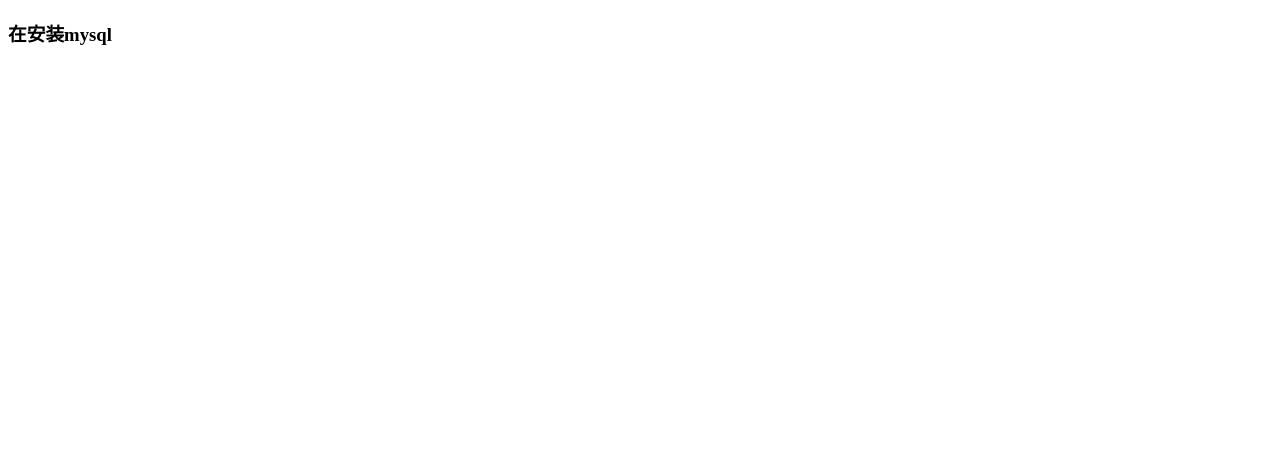
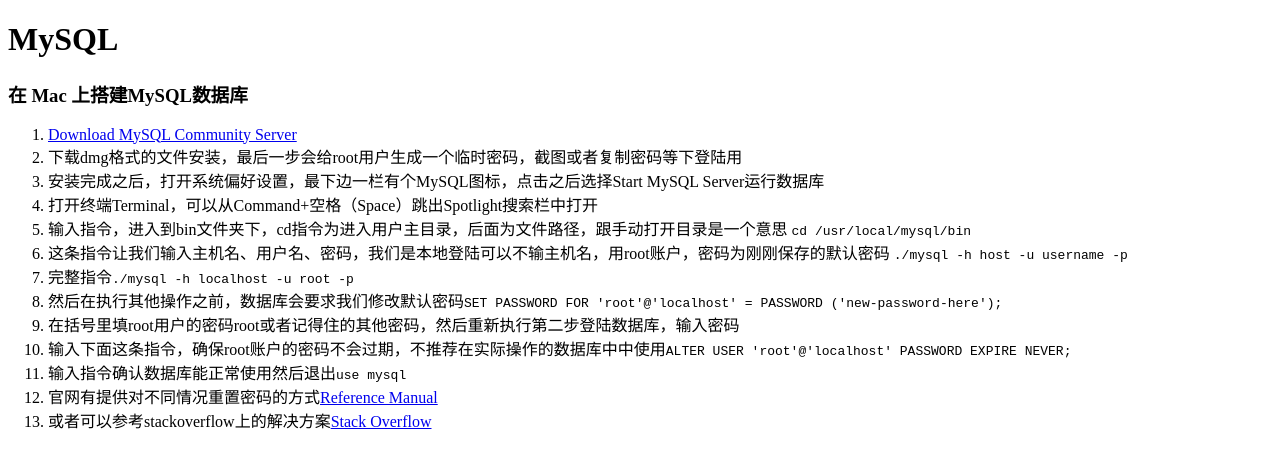
Before and after one commit to UnicornSeven/learning, a plain HTML site: page sql/my-sql.html in a window 1280 px wide. Drawn offline with Linux system fonts and the light colour scheme.

Commit message:
MySQL-1
1、如何在Mac上安装MySQL

```diff
--- a/sql/my-sql.html
+++ b/sql/my-sql.html
@@ -10,8 +10,26 @@
   <div class="header"></div>
   <div class="mainbody">
     <div class="container">
+      <h1>MySQL</h1>
       <div class="content">
-        <h3>在安装mysql</h3>
+        <div class="section">
+          <h3>在 Mac 上搭建MySQL数据库</h3>
+          <ol>
+            <li><a href="https://dev.mysql.com/downloads/mysql/">Download MySQL Community Server</a></li>
+            <li>下载dmg格式的文件安装，最后一步会给root用户生成一个临时密码，截图或者复制密码等下登陆用</li>
+            <li>安装完成之后，打开系统偏好设置，最下边一栏有个MySQL图标，点击之后选择Start MySQL Server运行数据库</li>
+            <li>打开终端Terminal，可以从Command+空格（Space）跳出Spotlight搜索栏中打开</li>
+            <li>输入指令，进入到bin文件夹下，cd指令为进入用户主目录，后面为文件路径，跟手动打开目录是一个意思 <code>cd /usr/local/mysql/bin</code></li>
+            <li>这条指令让我们输入主机名、用户名、密码，我们是本地登陆可以不输主机名，用root账户，密码为刚刚保存的默认密码 <code>./mysql -h host -u username -p</code></li>
+            <li>完整指令<code>./mysql -h localhost -u root -p</code></li>
+            <li>然后在执行其他操作之前，数据库会要求我们修改默认密码<code>SET PASSWORD FOR 'root'@'localhost' = PASSWORD ('new-password-here');</code></li>
+            <li>在括号里填root用户的密码root或者记得住的其他密码，然后重新执行第二步登陆数据库，输入密码</li>
+            <li>输入下面这条指令，确保root账户的密码不会过期，不推荐在实际操作的数据库中中使用<code>ALTER USER 'root'@'localhost' PASSWORD EXPIRE NEVER;</code></li>
+            <li>输入指令确认数据库能正常使用然后退出<code>use mysql</code></li>
+            <li>官网有提供对不同情况重置密码的方式<a href="https://stackoverflow.com/questions/6474775/setting-the-mysql-root-user-password-on-os-x">Reference Manual</a></li>
+            <li>或者可以参考stackoverflow上的解决方案<a href="https://stackoverflow.com/questions/6474775/setting-the-mysql-root-user-password-on-os-x">Stack Overflow</a></li>
+          </ol>
+        </div>
       </div>
     </div>
   </div>
```
